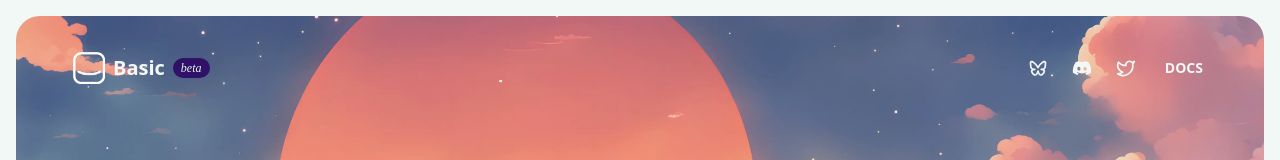
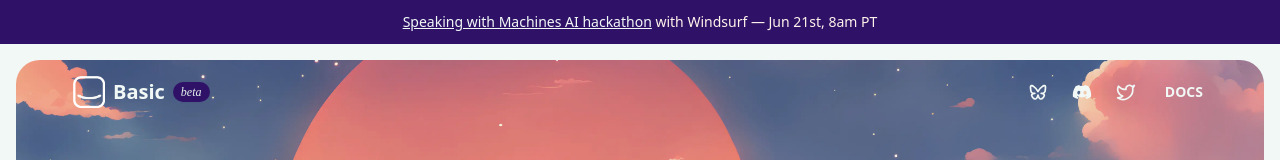
Before and after one commit to basicdb/basic-website, a Next.js app: page / in a window 1280 px wide. Shown: the top 160 px of the page. Built offline with nearby package versions, Linux system fonts and the light colour scheme; a web font is replaced by a local one.

Commit message:
added speaking w machines banner

```diff
--- a/src/components/Banner.tsx
+++ b/src/components/Banner.tsx
@@ -1,12 +1,11 @@
 export default function Banner() {
     return (
-        <div className="banner bg-green-800 py-2">
+        <div className="banner bg-indigo-800 py-2">
             <div className="container mx-auto flex justify-center items-center">
                 <div className="w-[calc(100%-2rem)] max-w-2xl text-white flex justify-center items-center text-sm">
-                    <div className="bg-green-700 rounded-md px-4 py-1 flex items-center">
-                        <span>~ hack with us in SF at&nbsp;</span>
-                        <a href="https://lofihack.com/" style={{ textDecoration: 'underline' }} target="_blank" rel="noreferrer" className="text-green-100 hover:text-green-200">lo-fi hack #1</a>
-                        <span>&nbsp;on Feb 22nd ~</span>
+                    <div className="rounded-md px-4 py-1 flex items-center">
+                        <a href="https://lu.ma/kqxncb3g" style={{ textDecoration: 'underline' }} target="_blank" rel="noreferrer" className="text-green-100 hover:text-green-200">Speaking with Machines AI hackathon</a>
+                        <span>&nbsp;with Windsurf — Jun 21st, 8am PT</span>
                     </div>
                 </div>
             </div>
--- a/src/components/NavFooter.tsx
+++ b/src/components/NavFooter.tsx
@@ -6,7 +6,7 @@ import { FaDiscord } from "react-icons/fa"
 
 export const NavBar = () => {
     return (
-        <div className="navbar bg-opacity-20 absolute z-50 top-5 left-0 right-0 py-4 px-8">
+        <div className="navbar bg-opacity-20 absolute z-50 top-15 left-0 right-0 py-4 px-8">
             <div className="w-[calc(100%-1rem)] sm:w-[calc(100%-2rem)] mx-2 sm:mx-4 my-1 sm:my-2 flex justify-between items-center text-green-100 dark:text-black px-1 sm:px-2">
                 <div className="flex-1 flex items-center">
                     <a className="btn btn-ghost normal-case text-xl flex items-center" href="/">
--- a/src/pages/index.tsx
+++ b/src/pages/index.tsx
@@ -8,6 +8,7 @@ import JoinDiscord from '@/components/JoinDiscord'
 import { NavBar, Footer } from '@/components/NavFooter'
 import MediumCard from '@/components/MediumCard'
 import PrivateBeta from '@/components/PrivateBeta'
+import Banner from '@/components/Banner'
 import Benefits from '@/components/Benefits'
 import moreBenefits from '@/utils/moreBenefits'
 const mediumCardElements = {
@@ -41,7 +42,7 @@ export default function Home() {
       <Script strategy="afterInteractive" data-domain="basic.tech" src="https://plausible.io/js/script.js" />
       <main className="flex flex-col items-center bg-green-100 dark:bg-black min-h-screen overflow-x-hidden">
         <div className="w-full">
-          {/* <Banner /> */}
+          <Banner />
           <NavBar />
           <Hero />
           <PrivateBeta />
```
